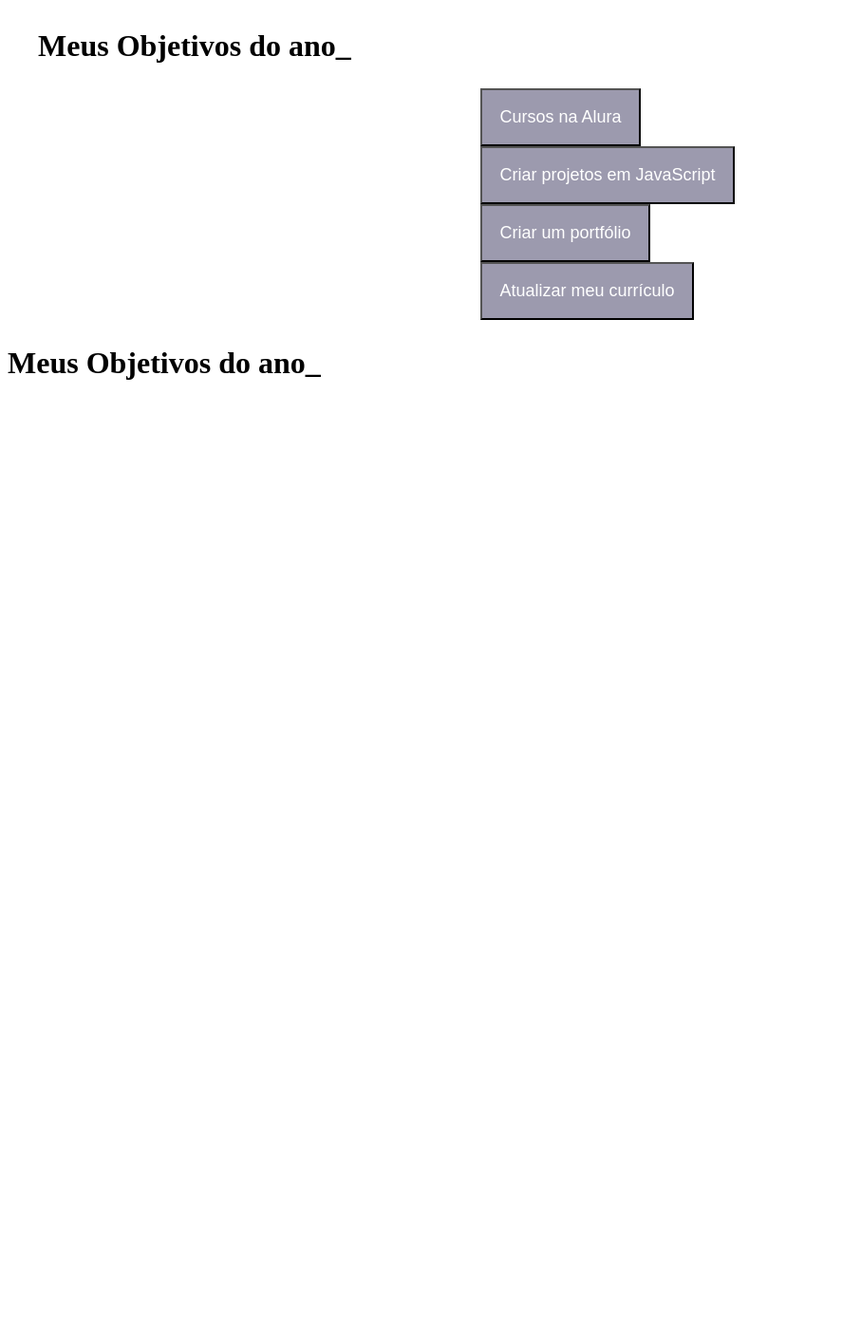
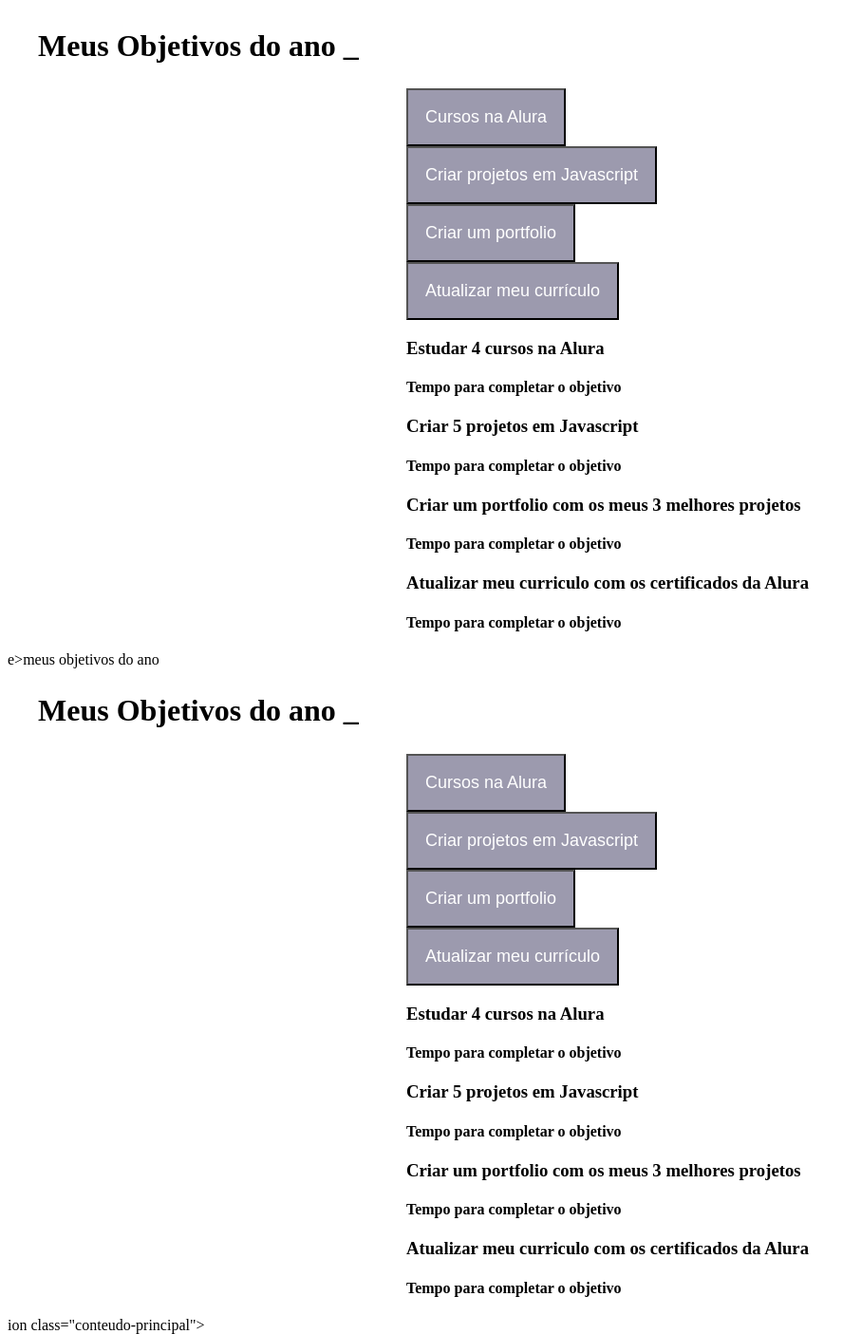
Before and after one commit to kauany23/projetodevida, a plain HTML site: page kauany 3d/index.html in a window 1280 px wide. Shown: the part 5-1410 px from the top of the page at 95% size, without its empty margins (0-907 px from the left). Before the commit the page ends 800 px from the top, so only its background shows below. Drawn offline with Linux system fonts and the light colour scheme.

Commit message:
Update index.html

```diff
--- a/kauany 3d/index.html
+++ b/kauany 3d/index.html
@@ -3,23 +3,134 @@
 <head>
     <meta charset="UTF-8">
     <meta name="viewport" content="width=device-width, initial-scale=1.0">
-  <title>Meus objetivos do ano</title>
+    <titl<!DOCTYPE html>
+<html lang="pt-br">
+<head>
+    <meta charset="UTF-8">
+    <meta name="viewport" content="width=device-width, initial-scale=1.0">
+    <title>meus objetivos do ano</title>
+    <link rel="stylesheet" href="style.css">
 </head>
 <body>
+    <section class="conteudo-principal">
+        <h2 class="titulo-principal">Meus Objetivos do ano <span>_</span></h2>
+        <div class="conteudo">
+            <div class="botoes">
+                <button class="botao ativo">Cursos na Alura</button>
+                <button class="botao">Criar projetos em Javascript</button>
+                <button class="botao">Criar um portfolio</button>
+                <button class="botao">Atualizar meu currículo</button>
+            </div>
+            <div class="abas-textos">
+                <div class="aba-conteudo ativo">
+                    <h3 class="aba-conteudo-titulo-principal">Estudar 4 cursos na Alura</h3>
+                    <h4 class="aba-conteudo-titulo-secundario">Tempo para completar o objetivo</h4>
+                    <div class="contador"></div>
+                </div>
+                <div class="aba-conteudo">
+                    <h3 class="aba-conteudo-titulo-principal">Criar 5 projetos em Javascript</h3>
+                    <h4 class="aba-conteudo-titulo-secundario">Tempo para completar o objetivo</h4>
+                    <div class="contador"></div>
+                </div>
+                <div class="aba-conteudo">
+                    <h3 class="aba-conteudo-titulo-principal">Criar um portfolio com os meus 3 melhores projetos</h3>
+                    <h4 class="aba-conteudo-titulo-secundario">Tempo para completar o objetivo</h4>
+                    <div class="contador"></div>
+                </div>
+                <div class="aba-conteudo">
+                    <h3 class="aba-conteudo-titulo-principal">Atualizar meu curriculo com os certificados da Alura</h3>
+                    <h4 class="aba-conteudo-titulo-secundario">Tempo para completar o objetivo</h4>
+                    <div class="contador"></div>
+                </div>
+            </div>
+        </div>
+
+    </section>
+    <script src="main.js"></script>
+</body>
+</html>e>meus objetivos do ano</title>
+    <link rel="stylesheet" href="style.css">
+</head>
+<body>
+    <sect<!DOCTYPE html>
+<html lang="pt-br">
+<head>
+    <meta charset="UTF-8">
+    <meta name="viewport" content="width=device-width, initial-scale=1.0">
+    <title>meus objetivos do ano</title>
+    <link rel="stylesheet" href="style.css">
+</head>
 <body>
     <section class="conteudo-principal">
-          <h2 class="titulo-principal">Meus Objetivos do ano_</h2>
-          <link rel="stylesheet" href="style.css">
+        <h2 class="titulo-principal">Meus Objetivos do ano <span>_</span></h2>
+        <div class="conteudo">
             <div class="botoes">
-            <button class="botao">Cursos na Alura</button>
-            <button class="botao">Criar projetos em JavaScript</button>
-            <button class="botao">Criar um portfólio</button>
+                <button class="botao ativo">Cursos na Alura</button>
+                <button class="botao">Criar projetos em Javascript</button>
+                <button class="botao">Criar um portfolio</button>
                 <button class="botao">Atualizar meu currículo</button>
             </div>
+            <div class="abas-textos">
+                <div class="aba-conteudo ativo">
+                    <h3 class="aba-conteudo-titulo-principal">Estudar 4 cursos na Alura</h3>
+                    <h4 class="aba-conteudo-titulo-secundario">Tempo para completar o objetivo</h4>
+                    <div class="contador"></div>
+                </div>
+                <div class="aba-conteudo">
+                    <h3 class="aba-conteudo-titulo-principal">Criar 5 projetos em Javascript</h3>
+                    <h4 class="aba-conteudo-titulo-secundario">Tempo para completar o objetivo</h4>
+                    <div class="contador"></div>
+                </div>
+                <div class="aba-conteudo">
+                    <h3 class="aba-conteudo-titulo-principal">Criar um portfolio com os meus 3 melhores projetos</h3>
+                    <h4 class="aba-conteudo-titulo-secundario">Tempo para completar o objetivo</h4>
+                    <div class="contador"></div>
+                </div>
+                <div class="aba-conteudo">
+                    <h3 class="aba-conteudo-titulo-principal">Atualizar meu curriculo com os certificados da Alura</h3>
+                    <h4 class="aba-conteudo-titulo-secundario">Tempo para completar o objetivo</h4>
+                    <div class="contador"></div>
+                </div>
+            </div>
+        </div>
+
     </section>
+    <script src="main.js"></script>
+</body>
+</html>ion class="conteudo-principal">
+        <h2 class="titulo-principal">Meus Objetivos do ano <span>_</span></h2>
+        <div class="conteudo">
+            <div class="botoes">
+                <button class="botao ativo">Cursos na Alura</button>
+                <button class="botao">Criar projetos em Javascript</button>
+                <button class="botao">Criar um portfolio</button>
+                <button class="botao">Atualizar meu currículo</button>
+            </div>
+            <div class="abas-textos">
+                <div class="aba-conteudo ativo">
+                    <h3 class="aba-conteudo-titulo-principal">Estudar 4 cursos na Alura</h3>
+                    <h4 class="aba-conteudo-titulo-secundario">Tempo para completar o objetivo</h4>
+                    <div class="contador"></div>
+                </div>
+                <div class="aba-conteudo">
+                    <h3 class="aba-conteudo-titulo-principal">Criar 5 projetos em Javascript</h3>
+                    <h4 class="aba-conteudo-titulo-secundario">Tempo para completar o objetivo</h4>
+                    <div class="contador"></div>
+                </div>
+                <div class="aba-conteudo">
+                    <h3 class="aba-conteudo-titulo-principal">Criar um portfolio com os meus 3 melhores projetos</h3>
+                    <h4 class="aba-conteudo-titulo-secundario">Tempo para completar o objetivo</h4>
+                    <div class="contador"></div>
+                </div>
+                <div class="aba-conteudo">
+                    <h3 class="aba-conteudo-titulo-principal">Atualizar meu curriculo com os certificados da Alura</h3>
+                    <h4 class="aba-conteudo-titulo-secundario">Tempo para completar o objetivo</h4>
+                    <div class="contador"></div>
+                </div>
+            </div>
+        </div>
+
+    </section>
+    <script src="main.js"></script>
 </body>
 </html>
-
-</body>
-</html>
-<h2 class="titulo-principal">Meus Objetivos do ano<span>_</span></h2>
```
Lines whose indentation alone changed are shown as unchanged.
